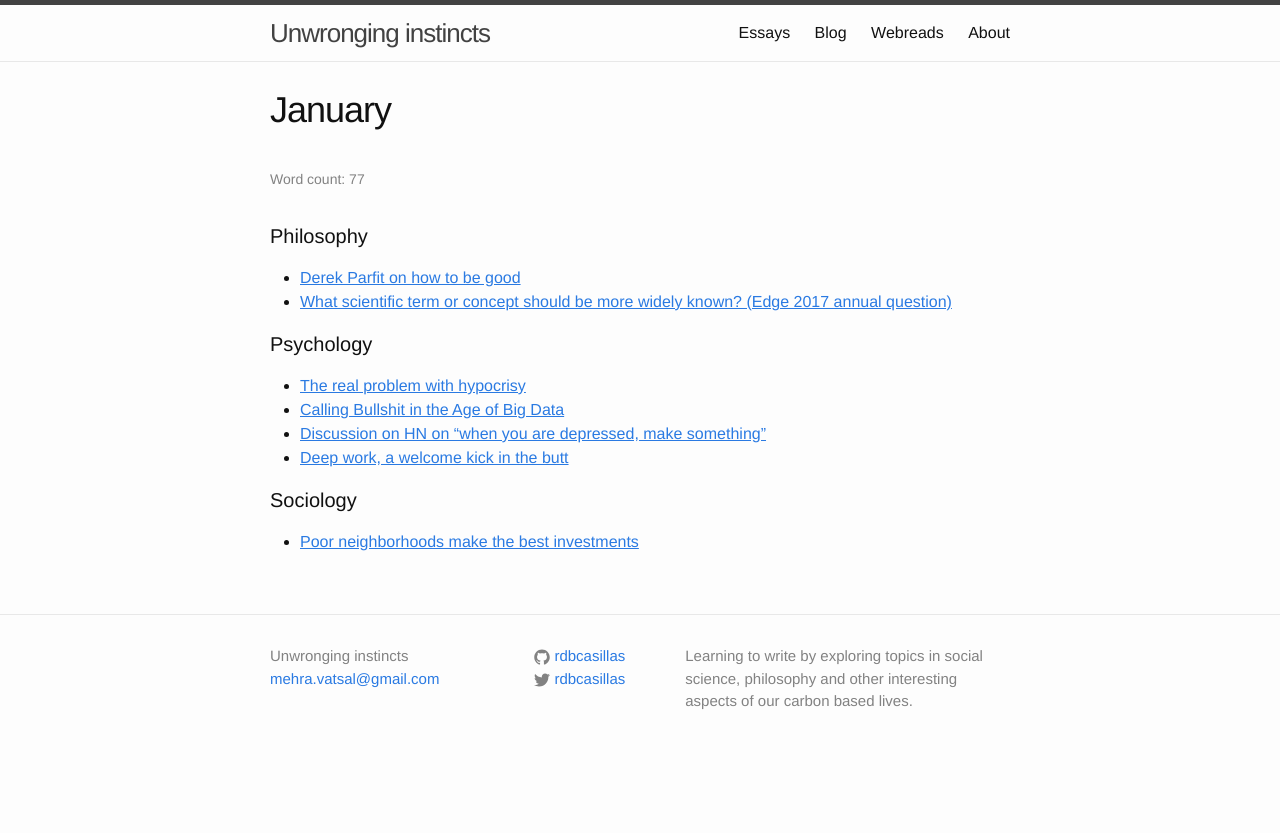
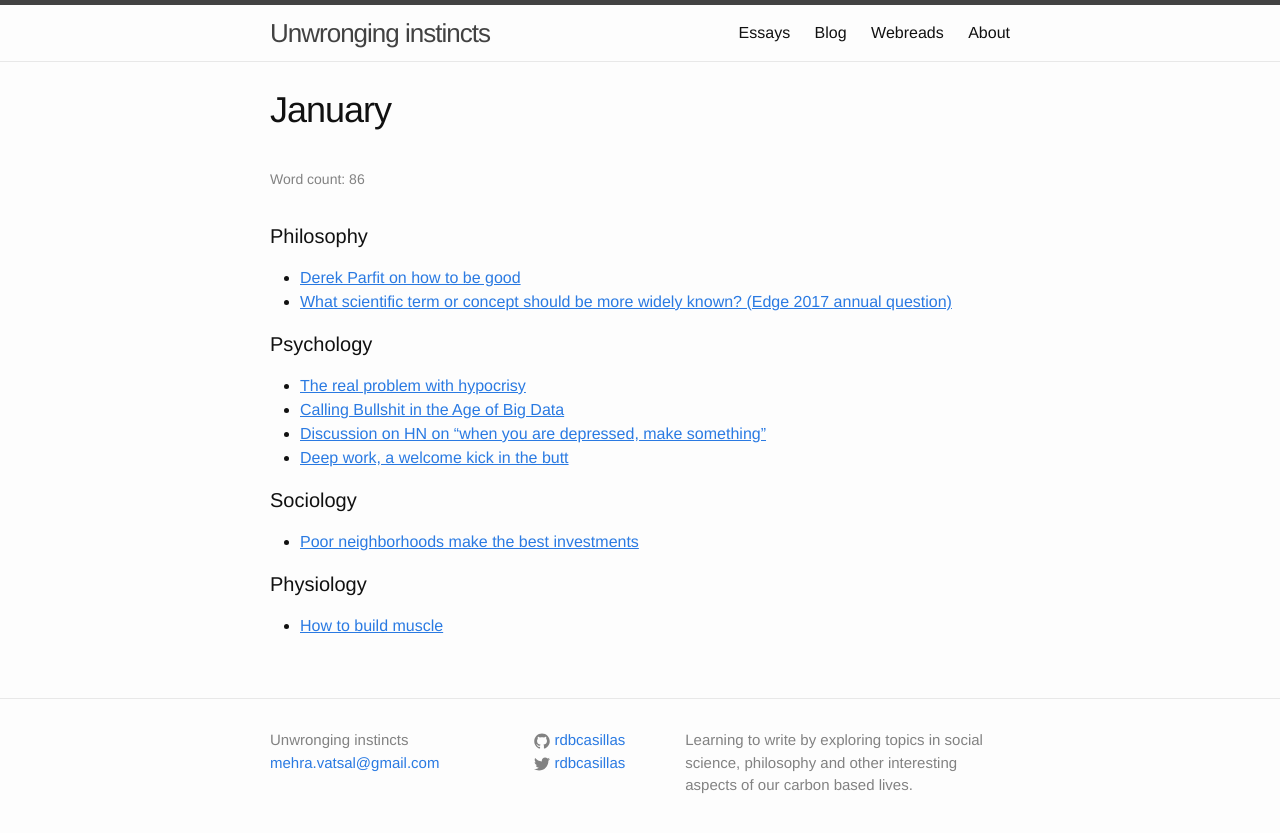
Before and after one commit to rdbcasillas/rdbcasillas.github.io, a Jekyll site: the page built from _posts/2017reads/2017-01-07-January.md, in a window 1280 px wide. Shown: the top 833 px of the page. Built offline with Jekyll 4.4.1, drawn with Linux system fonts in a browser that asks for light colours.

Commit message:
added webreads

```diff
--- a/_posts/2017reads/2017-01-07-January.md
+++ b/_posts/2017reads/2017-01-07-January.md
@@ -17,3 +17,6 @@ categories: 2017reads
 
 #### Sociology
 * [Poor neighborhoods make the best investments](http://www.strongtowns.org/journal/2017/1/10/poor-neighborhoods-make-the-best-investment)
+
+#### Physiology
+* [How to build muscle](https://www.julian.com/learn/muscle/intro)
```
